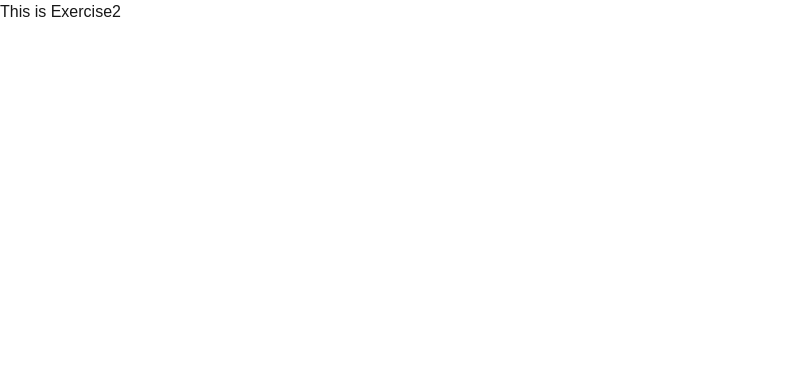
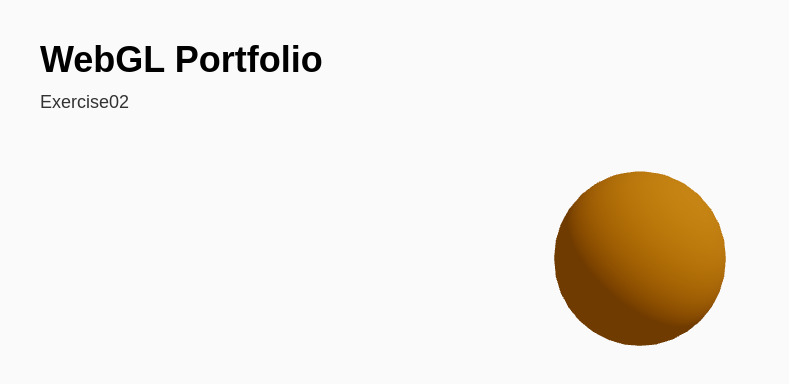
Before and after one commit to Naoya-abe/first-three.js, a Next.js app: page /exercise-02 in a window 1280 px wide. Shown: the top 384 px of the page, without its empty margins (0-789 px from the left). Built offline with nearby package versions, Linux system fonts and the light colour scheme.

Commit message:
complete exercise2

```diff
--- /dev/null
+++ b/app/exercise-02/_components/Plane.tsx
@@ -0,0 +1,12 @@
+import { memo } from 'react'
+
+function Plane() {
+  return (
+    <mesh position={[0, 0, 0]} rotation-x={-Math.PI / 2}>
+      <planeGeometry args={[2, 1]} />
+      <meshStandardMaterial color="blue" side={2} />
+    </mesh>
+  )
+}
+
+export default memo(Plane)
--- /dev/null
+++ b/app/exercise-02/_components/Sphere.tsx
@@ -0,0 +1,26 @@
+'use client'
+
+import { useFrame } from '@react-three/fiber'
+import { useRef } from 'react'
+import * as THREE from 'three'
+
+const AMPLITUDE = 0.5 // 振幅 (バウンドの中心からの最大の高さ)
+const ANGULAR_SPEED = (2 * Math.PI) / 2 // 角速度 (動きの速さ/周期)
+
+export default function Sphere() {
+  const meshRef = useRef<THREE.Mesh>(null!)
+
+  useFrame((state, _delta) => {
+    if (!meshRef.current) return
+
+    const time = state.clock.getElapsedTime()
+    meshRef.current.position.y = AMPLITUDE * Math.sin(ANGULAR_SPEED * time) + 1
+  })
+
+  return (
+    <mesh ref={meshRef} position={[0, 1, 0]}>
+      <sphereGeometry args={[0.5, 32, 16]} />
+      <meshStandardMaterial color="orange" />
+    </mesh>
+  )
+}
--- a/app/exercise-02/page.tsx
+++ b/app/exercise-02/page.tsx
@@ -1,3 +1,21 @@
+import Scene from '@/components/canvas/Scene'
+import Sphere from './_components/Sphere'
+import Plane from './_components/Plane'
+
 export default function Exercise2() {
-  return <div>This is Exercise2</div>
+  return (
+    <main className="flex min-h-screen flex-col items-center justify-between relative">
+      <div className="absolute top-10 left-10 z-10 text-black pointer-events-none">
+        <h1 className="text-4xl font-bold">WebGL Portfolio</h1>
+        <p className="mt-2 text-lg opacity-80">Exercise02</p>
+      </div>
+
+      <Scene className="w-full h-screen bg-neutral-50">
+        <group>
+          <Sphere />
+          <Plane />
+        </group>
+      </Scene>
+    </main>
+  )
 }
```
Also changed, not shown: components/canvas/Scene.tsx (line endings or trailing spaces).
